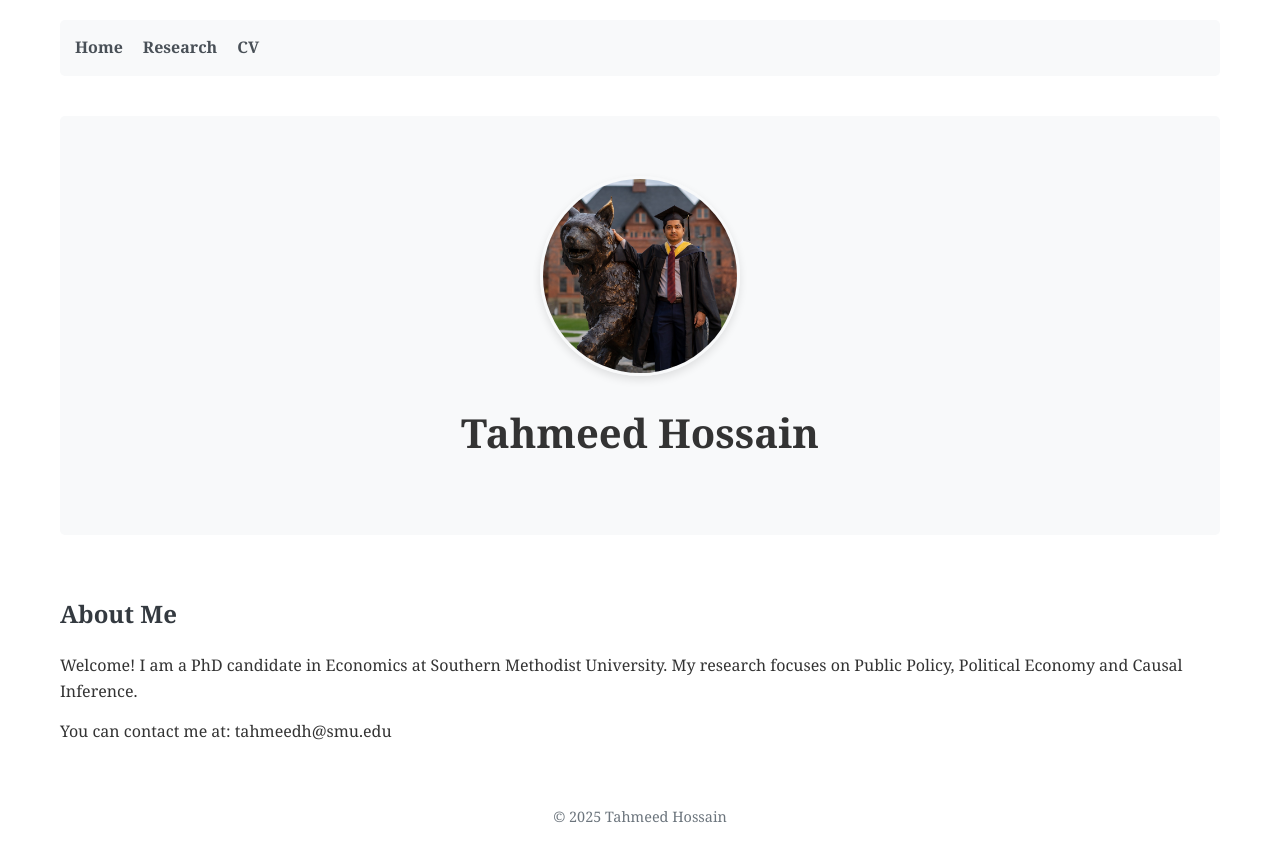
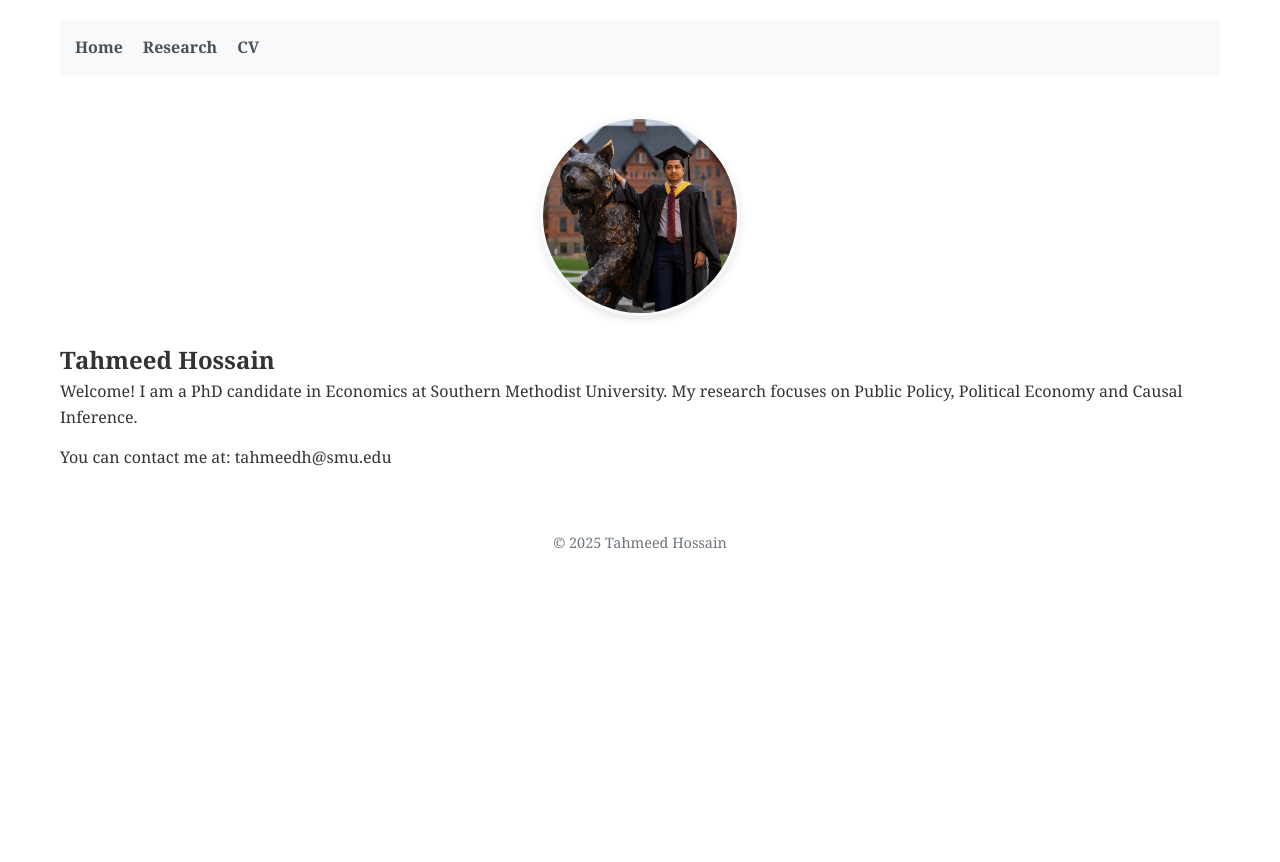
Before and after one commit to mdtahmeedhossain/mdtahmeedhossain.github.io, a plain HTML site: page index.html in a window 1280 px wide. After the commit the page ends 800 px from the top, so only its background shows below. Drawn offline with Linux system fonts and the light colour scheme.

Commit message:
Update index.html

```diff
--- a/index.html
+++ b/index.html
@@ -18,17 +18,15 @@
     </header>
 
     <main>
-        <section class="hero">
+        <section class="profile-section">
             <div class="profile-container">
                 <img src="profile-photo.jpg" alt="Tahmeed Hossain" class="profile-photo">
             </div>
-            <h1>Tahmeed Hossain</h1>
-        </section>
-
-        <section class="about">
-            <h2>About Me</h2>
-            <p>Welcome! I am a PhD candidate in Economics at Southern Methodist University. My research focuses on Public Policy, Political Economy and Causal Inference.</p>
-            <p>You can contact me at: tahmeedh@smu.edu</p>
+            <div class="profile-info">
+                <h1>Tahmeed Hossain</h1>
+                <p class="bio">Welcome! I am a PhD candidate in Economics at Southern Methodist University. My research focuses on Public Policy, Political Economy and Causal Inference.</p>
+                <p>You can contact me at: tahmeedh@smu.edu</p>
+            </div>
         </section>
     </main>
 
```
